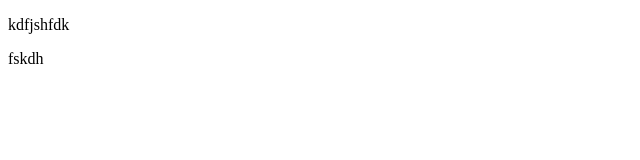
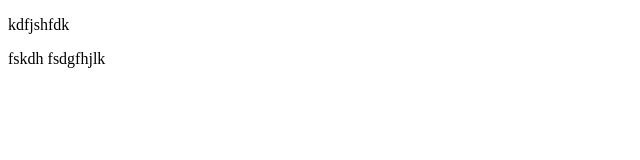
Before and after one commit to GoranMarjanovic/vjezbe.algebra, a plain HTML site: page stranice/prazna.html in a window 1280 px wide. Shown: the full height of the page, 0-640 px from the left. Drawn offline with Linux system fonts and the light colour scheme.

Commit message:
something from cli

```diff
--- a/stranice/prazna.html
+++ b/stranice/prazna.html
@@ -10,5 +10,6 @@
     <p>kdfjshfdk</p>
 
     fskdh
+    fsdgfhjlk
 </body>
 </html>
```
